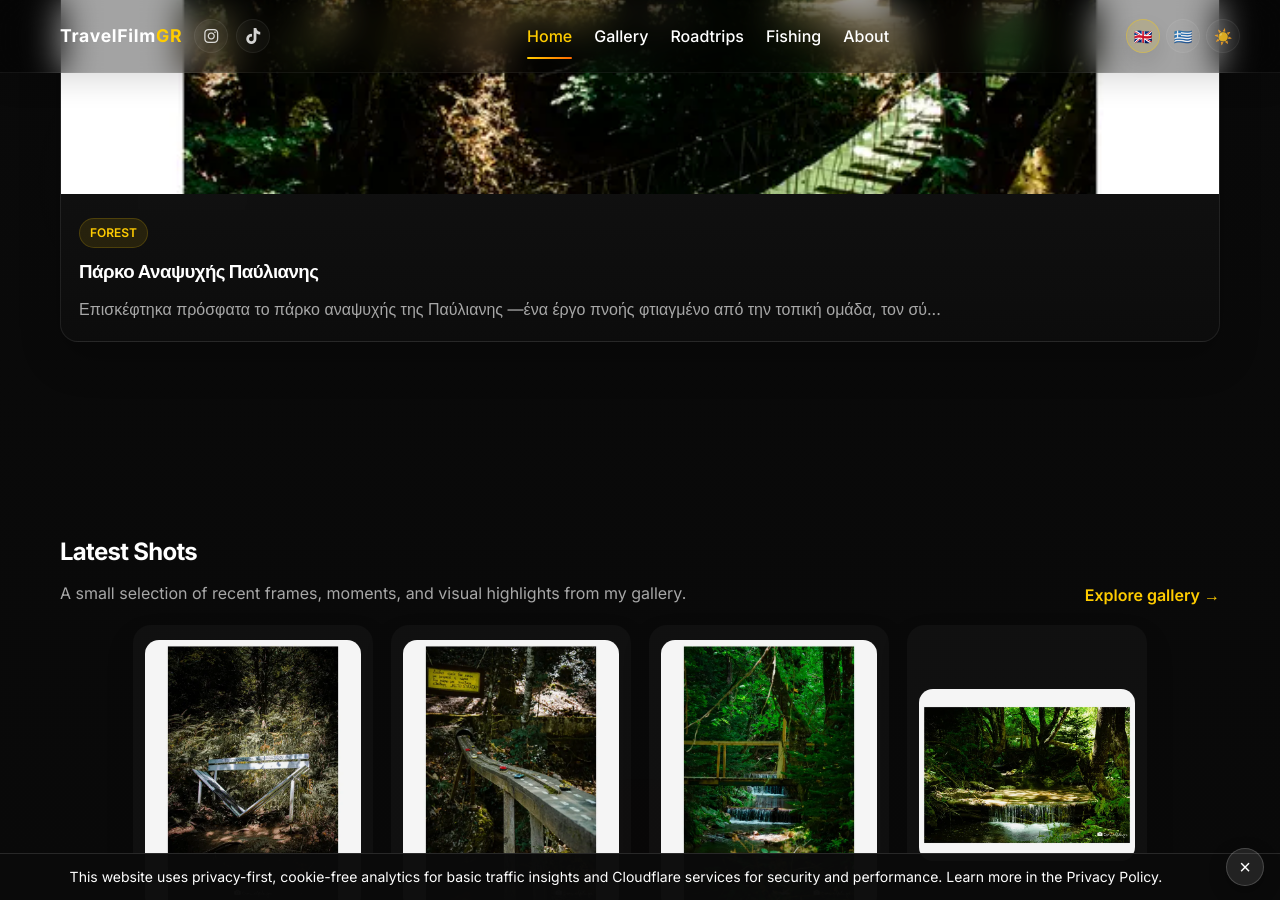
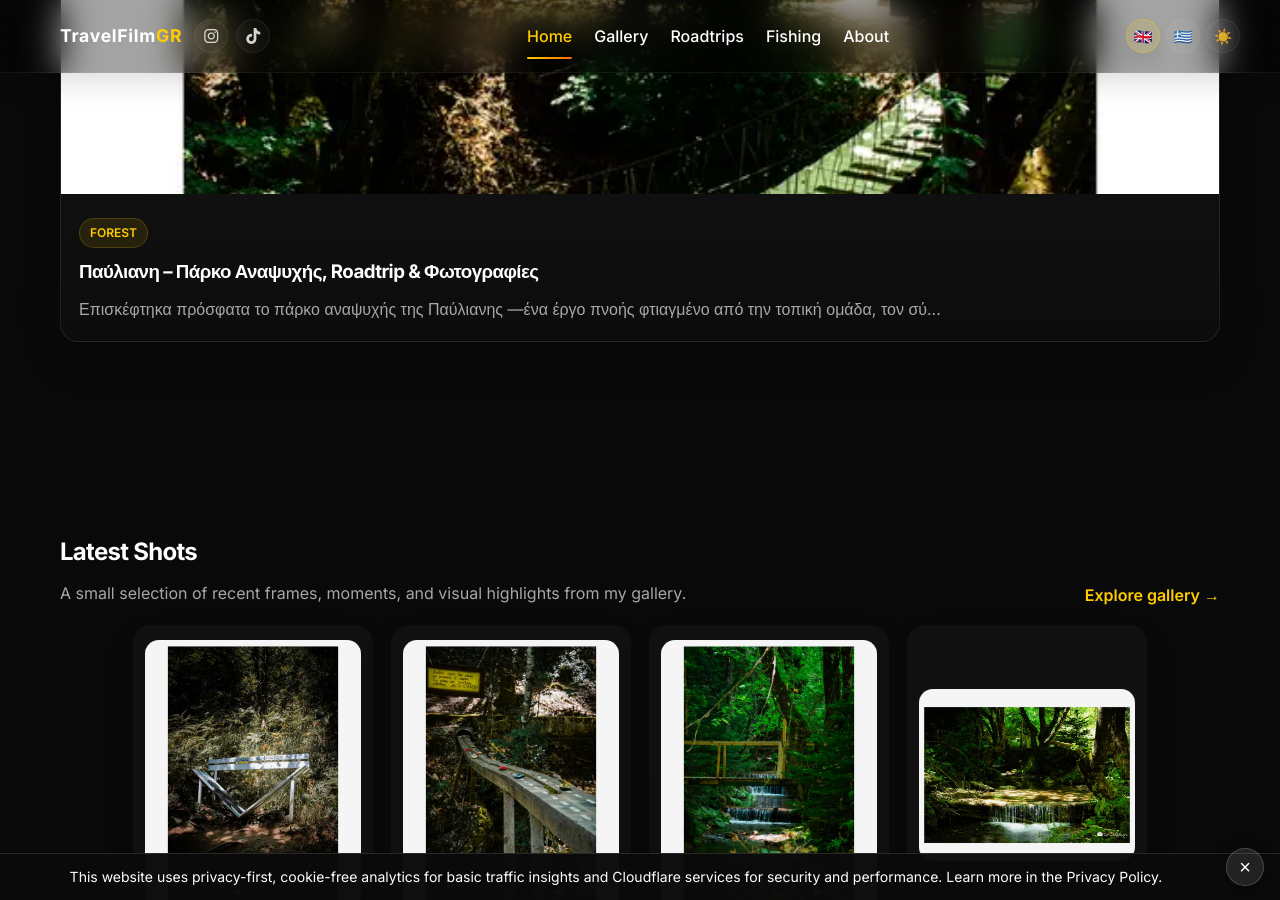
Before and after one commit to travelfilmgr/travelfilmgr.github.io, a Jekyll site: the page built from index.md, in a window 1280 px wide and 900 px high, scrolled down 1443 px. Built offline with Jekyll 4.4.1, drawn with Linux system fonts in a browser that asks for light colours.

Commit message:
Update pavliani.md

```diff
--- a/roadtrips/pavliani.md
+++ b/roadtrips/pavliani.md
@@ -1,6 +1,6 @@
 ---
 layout: default
-title: "Πάρκο Αναψυχής Παύλιανης"
+title: "Παύλιανη – Πάρκο Αναψυχής, Roadtrip & Φωτογραφίες"
 category: forest
 date: 2026-09-19
 image: /assets/images/Μουσική Γέφυρα.jpg
```
